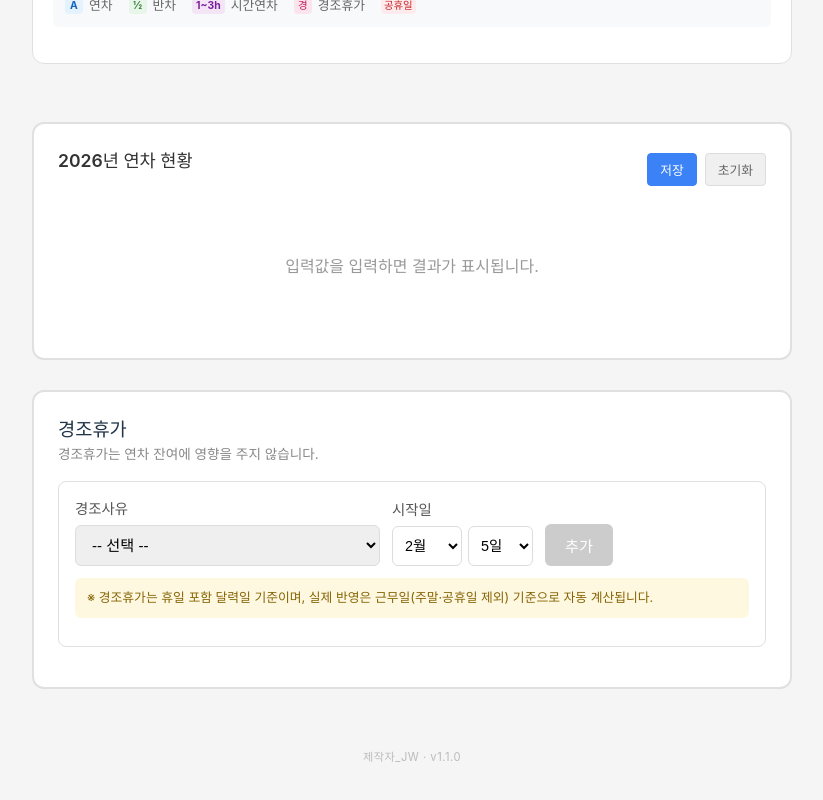
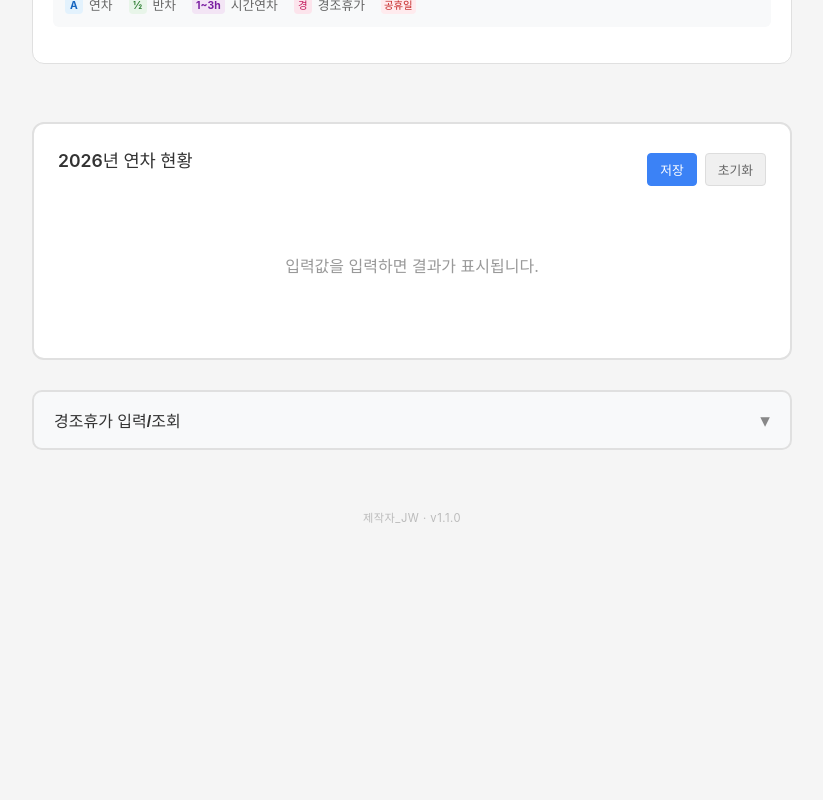
Before and after one commit to jmsamo20-dotcom/annual-leave-calculator, a React (Vite) app: page / in a window 1280 px wide. Shown: the part 882-1682 px from the top of the page, without its empty margins (228-1051 px from the left). After the commit the page ends 1449 px from the top, so only its background shows below. Built offline with nearby package versions, Linux system fonts and the light colour scheme.

Commit message:
feat: 경조휴가 섹션 접기/펼치기 토글 추가

```diff
--- a/src/App.css
+++ b/src/App.css
@@ -2354,6 +2354,70 @@
 /* 경조휴가 메인 섹션 */
 .event-leave-section-main {
   margin-top: 0;
+  padding: 0;
+  border: none;
+  background: transparent;
+}
+
+/* 경조휴가 토글 버튼 */
+.event-leave-toggle-btn {
+  display: flex;
+  align-items: center;
+  justify-content: space-between;
+  width: 100%;
+  padding: 16px 20px;
+  background: #f8f9fa;
+  border: 2px solid #e0e0e0;
+  border-radius: 10px;
+  font-size: 1rem;
+  font-weight: 600;
+  color: #333;
+  cursor: pointer;
+  transition: all 0.2s;
+}
+
+.event-leave-toggle-btn:hover {
+  background: #f0f4f8;
+  border-color: #4a90d9;
+}
+
+.toggle-title {
+  display: flex;
+  align-items: center;
+  gap: 10px;
+}
+
+.toggle-badge {
+  display: inline-flex;
+  align-items: center;
+  justify-content: center;
+  min-width: 24px;
+  height: 24px;
+  padding: 0 8px;
+  background: #4a90d9;
+  color: #fff;
+  border-radius: 12px;
+  font-size: 0.8rem;
+  font-weight: 600;
+}
+
+.toggle-arrow {
+  font-size: 1.2rem;
+  color: #888;
+  transition: transform 0.2s;
+}
+
+.toggle-arrow.expanded {
+  transform: rotate(180deg);
+}
+
+/* 경조휴가 컨텐츠 영역 */
+.event-leave-content {
+  margin-top: 16px;
+  padding: 20px;
+  background: #fff;
+  border: 1px solid #e0e0e0;
+  border-radius: 10px;
 }
 
 /* PC/모바일 전용 표시 */
@@ -2464,6 +2528,23 @@
   .section-header-inline .section-title {
     flex: 1;
     min-width: 120px;
+  }
+
+  /* 경조휴가 토글 버튼 모바일 */
+  .event-leave-toggle-btn {
+    padding: 14px 16px;
+    font-size: 0.95rem;
+  }
+
+  .toggle-badge {
+    min-width: 22px;
+    height: 22px;
+    font-size: 0.75rem;
+  }
+
+  .event-leave-content {
+    margin-top: 12px;
+    padding: 16px;
   }
 }
 
@@ -3398,6 +3479,31 @@
 
 :root.dark .event-card-memo {
   color: #64748b;
+}
+
+/* 경조휴가 토글 버튼 다크모드 */
+:root.dark .event-leave-toggle-btn {
+  background: #1e293b;
+  border-color: #334155;
+  color: #f1f5f9;
+}
+
+:root.dark .event-leave-toggle-btn:hover {
+  background: #334155;
+  border-color: #4a90d9;
+}
+
+:root.dark .toggle-badge {
+  background: #3b82f6;
+}
+
+:root.dark .toggle-arrow {
+  color: #94a3b8;
+}
+
+:root.dark .event-leave-content {
+  background: #1e293b;
+  border-color: #334155;
 }
 
 /* 공휴일 관리 select */
--- a/src/App.tsx
+++ b/src/App.tsx
@@ -50,6 +50,7 @@ type YearState = {
 
 const HIRE_DATE_KEY = 'annual_leave_hire_date';
 const LAST_SAVED_AT_KEY = 'lastSavedAt';
+const EVENT_LEAVE_EXPANDED_KEY = 'ui.eventLeaveExpanded';
 
 const getStorageKey = (year: number) => `annual_leave_year_${year}`;
 
@@ -207,6 +208,17 @@ function App() {
 
   const holidaysSet = useMemo(() => new Set(holidays), [holidays]);
 
+  // 경조휴가 섹션 펼침/접힘 상태
+  const [eventLeaveExpanded, setEventLeaveExpanded] = useState<boolean>(() => {
+    const saved = localStorage.getItem(EVENT_LEAVE_EXPANDED_KEY);
+    // localStorage에 저장된 값이 있으면 사용
+    if (saved !== null) {
+      return saved === 'true';
+    }
+    // 없으면 기본값 false (접힘) - 데이터 로드 후 기록 있으면 펼침으로 변경됨
+    return false;
+  });
+
   const [isHydrated, setIsHydrated] = useState<boolean>(false);
 
   // [1] 불러오기 (공휴일 자동 적용)
@@ -221,7 +233,8 @@ function App() {
       setCarryDays(saved.carryDays ?? 0);
       setCarryDaysInput(String(saved.carryDays ?? 0));
       setAnnualLeaveRecords(Array.isArray(saved.annualLeaveRecords) ? saved.annualLeaveRecords : []);
-      setEventLeaveRecords(Array.isArray(saved.eventLeaveRecords) ? saved.eventLeaveRecords : []);
+      const loadedEventRecords = Array.isArray(saved.eventLeaveRecords) ? saved.eventLeaveRecords : [];
+      setEventLeaveRecords(loadedEventRecords);
       const savedHolidays = Array.isArray(saved.holidays) ? saved.holidays : [];
       if (savedHolidays.length > 0) {
         setHolidays(savedHolidays);
@@ -230,6 +243,11 @@ function App() {
       }
       if (saved.hireDate) {
         setHireDate(saved.hireDate);
+      }
+      // 경조휴가 기록이 있고, 사용자가 명시적으로 접기를 선택한 적이 없으면 자동 펼침
+      const savedExpandedPref = localStorage.getItem(EVENT_LEAVE_EXPANDED_KEY);
+      if (savedExpandedPref === null && loadedEventRecords.length > 0) {
+        setEventLeaveExpanded(true);
       }
     } else {
       setCarryDays(0);
@@ -310,6 +328,15 @@ function App() {
       return;
     }
     setAnnualLeaveRecords((prev) => prev.filter((r) => r.id !== id));
+  }, []);
+
+  // 경조휴가 섹션 토글 핸들러
+  const handleToggleEventLeave = useCallback(() => {
+    setEventLeaveExpanded((prev) => {
+      const next = !prev;
+      localStorage.setItem(EVENT_LEAVE_EXPANDED_KEY, String(next));
+      return next;
+    });
   }, []);
 
   // 경조휴가 핸들러
@@ -578,9 +605,27 @@ function App() {
           )}
         </section>
 
-        {/* 경조휴가 섹션 */}
+        {/* 경조휴가 섹션 (접기/펼치기) */}
         <section className="result-section event-leave-section-main">
-          <h3 className="section-title">경조휴가</h3>
+          <button
+            type="button"
+            className="event-leave-toggle-btn"
+            onClick={handleToggleEventLeave}
+            aria-expanded={eventLeaveExpanded}
+          >
+            <span className="toggle-title">
+              경조휴가 입력/조회
+              {eventLeaveRecords.length > 0 && (
+                <span className="toggle-badge">{eventLeaveRecords.length}건</span>
+              )}
+            </span>
+            <span className={`toggle-arrow ${eventLeaveExpanded ? 'expanded' : ''}`}>
+              ▾
+            </span>
+          </button>
+
+          {eventLeaveExpanded && (
+            <div className="event-leave-content">
               <p className="section-desc">경조휴가는 연차 잔여에 영향을 주지 않습니다.</p>
 
               <EventLeaveSelector year={year} holidays={holidaysSet} onAdd={handleAddEventLeave} />
@@ -714,6 +759,8 @@ function App() {
                   </div>
                 </div>
               )}
+            </div>
+          )}
         </section>
       </main>
 
```
Lines whose indentation alone changed are shown as unchanged.
